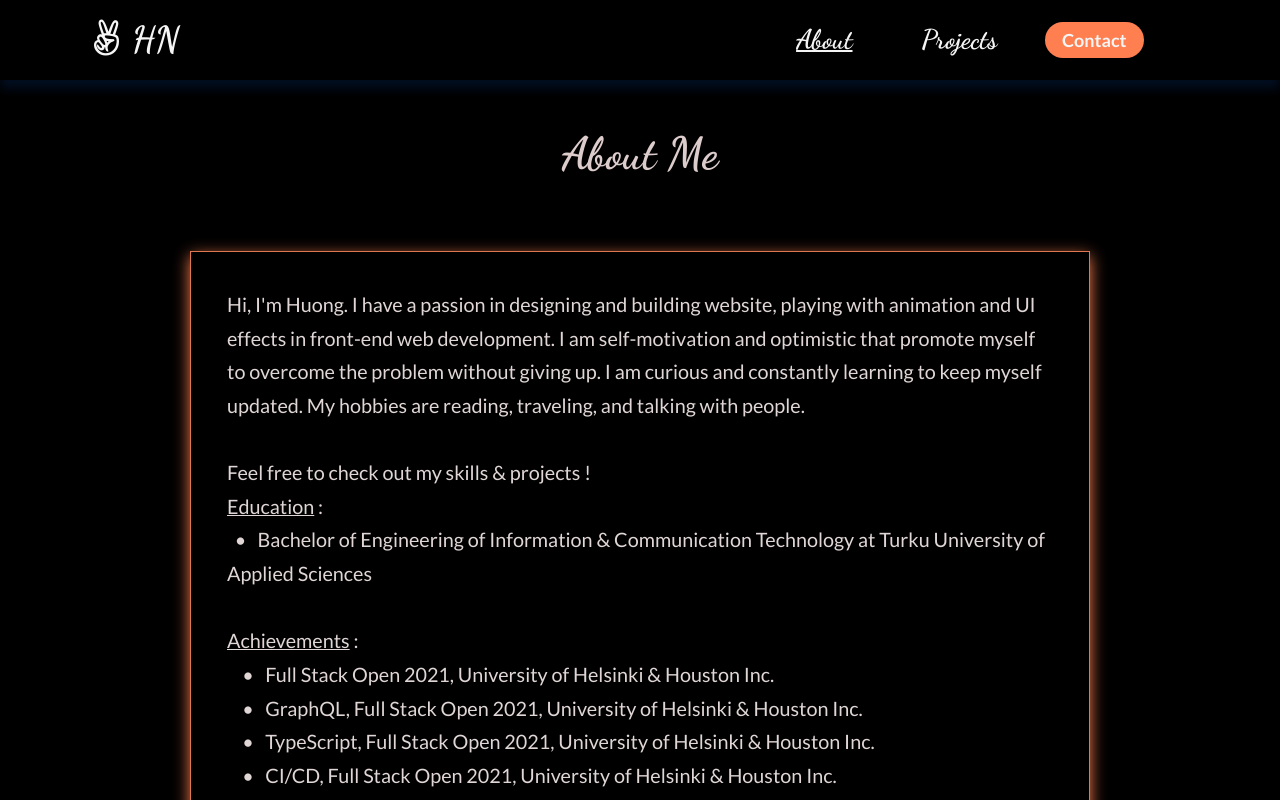
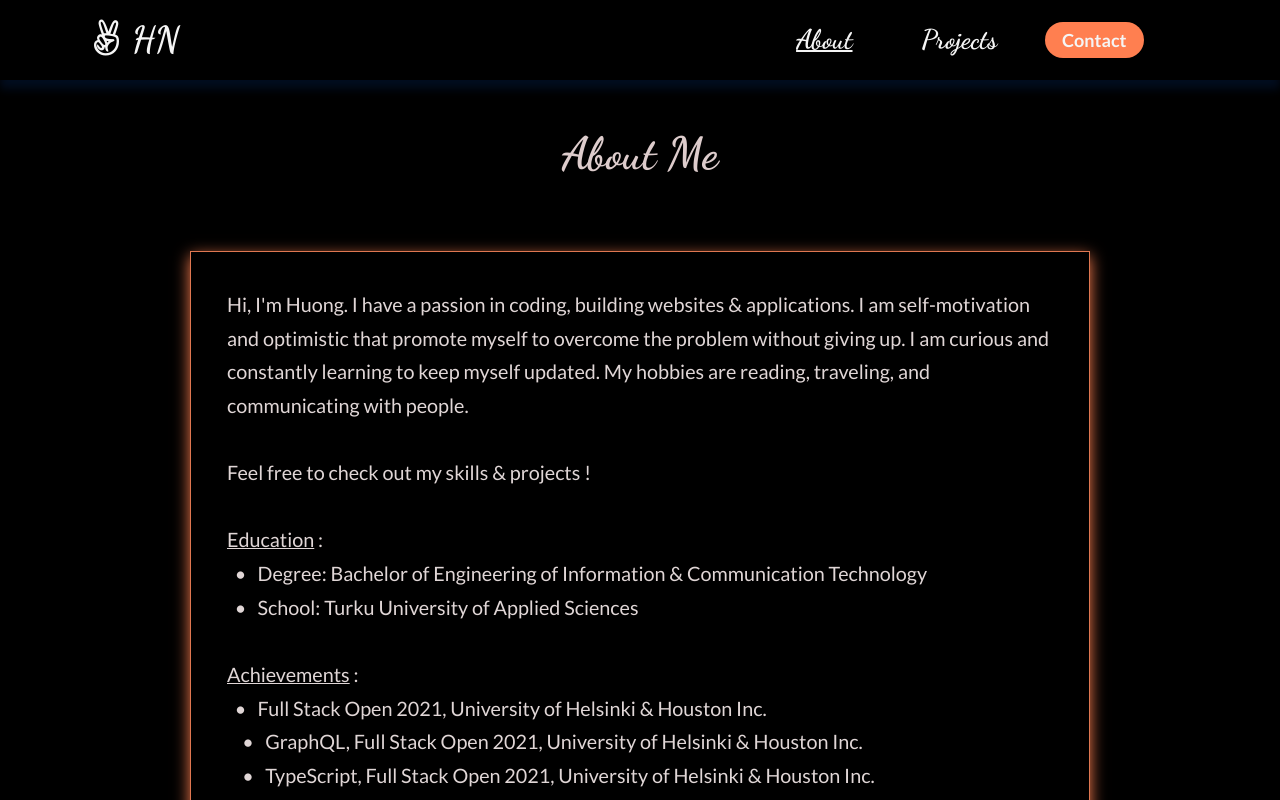
Before and after one commit to huongnguyen1709/my-porfolio-react, a React (Create React App) app: page /about in a window 1280 px wide. Shown: the top 800 px of the page. Built offline with nearby package versions, Linux system fonts and the light colour scheme.

Commit message:
modify About page

```diff
--- a/src/components/about/About.js
+++ b/src/components/about/About.js
@@ -31,16 +31,17 @@ const About = () => {
         <div className='about'>
             <h2 className="heading-about">About Me</h2>
             <p className="introduce">Hi, I'm Huong.
-            I have a passion in designing and building website, playing with animation and UI effects in front-end web development. I am self-motivation and optimistic that promote myself to overcome the problem without
-giving up. I am curious and constantly learning to keep myself updated. My hobbies are reading, traveling, and talking with people. <br></br>
+            I have a passion in coding, building websites & applications. I am self-motivation and optimistic that promote myself to overcome the problem without
+giving up. I am curious and constantly learning to keep myself updated. My hobbies are reading, traveling, and communicating with people. <br></br>
             <br></br>
-            Feel free to check out my skills & projects !
+            Feel free to check out my skills & projects ! <br></br>
             <br></br>
             <u>Education</u> : <br></br>
-            &nbsp; • &nbsp; Bachelor of Engineering of Information & Communication Technology at Turku University of Applied Sciences <br></br>
+            &nbsp; • &nbsp; Degree: Bachelor of Engineering of Information & Communication Technology <br></br>
+            &nbsp; • &nbsp; School: Turku University of Applied Sciences <br></br>
             <br></br>
             <u>Achievements</u> : <br></br>
-            &nbsp; &nbsp; • &nbsp; Full Stack Open 2021, University of Helsinki & Houston Inc. <br></br>
+            &nbsp; • &nbsp; Full Stack Open 2021, University of Helsinki & Houston Inc. <br></br>
             &nbsp; &nbsp; • &nbsp; GraphQL, Full Stack Open 2021, University of Helsinki & Houston Inc.  <br></br>
             &nbsp; &nbsp; • &nbsp; TypeScript, Full Stack Open 2021, University of Helsinki & Houston Inc.  <br></br>
             &nbsp; &nbsp; • &nbsp; CI/CD, Full Stack Open 2021, University of Helsinki & Houston Inc.  <br></br>
```
